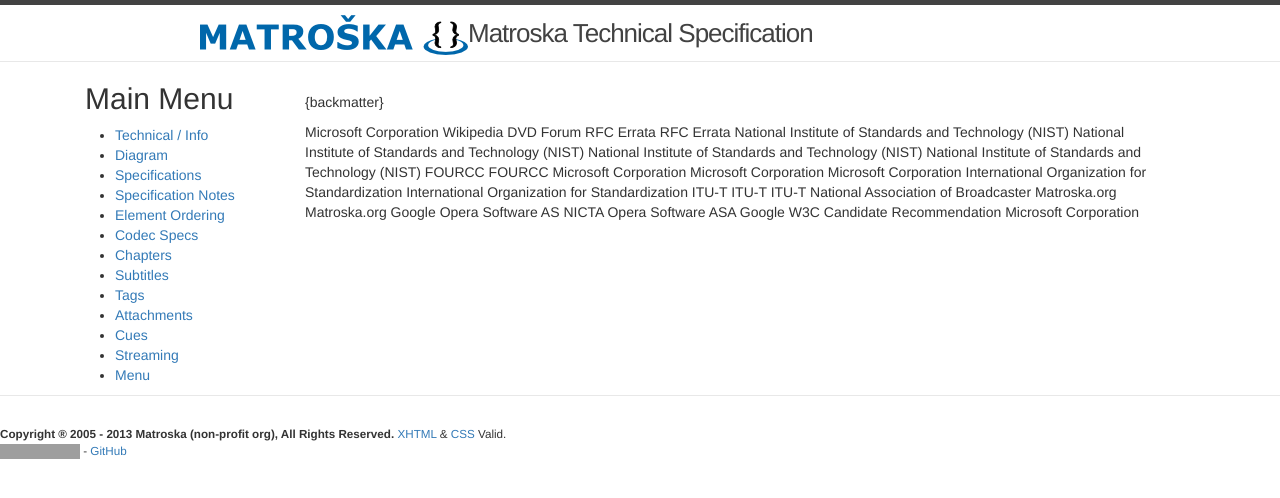
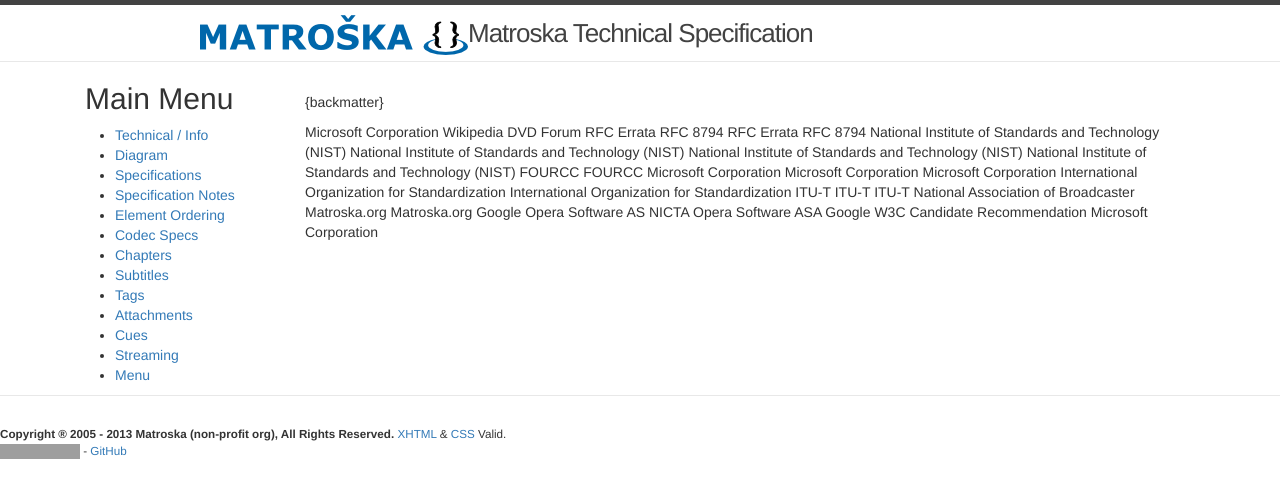
Before and after one commit to ietf-wg-cellar/matroska-specification, a Jekyll site: the page built from rfc_backmatter_matroska.md, in a window 1280 px wide. Shown: the top 498 px of the page. Built offline with Jekyll 4.4.1, drawn with Linux system fonts in a browser that asks for light colours; our own code applies the rules of GitHub Pages for plain Markdown files; grey boxes are pictures that could not be loaded.

Commit message:
[formatting] use <refcontent> for the EBML Errata references

```diff
--- a/rfc_backmatter_matroska.md
+++ b/rfc_backmatter_matroska.md
@@ -51,7 +51,7 @@
       <organization>RFC Errata</organization>
     </author>
   </front>
-  <seriesInfo name="RFC" value="8794"/>
+  <refcontent>RFC 8794</refcontent>
 </reference>
 
 <reference anchor="Err7191" target="https://www.rfc-editor.org/errata/eid7191">
@@ -61,7 +61,7 @@
       <organization>RFC Errata</organization>
     </author>
   </front>
-  <seriesInfo name="RFC" value="8794"/>
+  <refcontent>RFC 8794</refcontent>
 </reference>
 
 <reference anchor="FIPS46-3" target="https://csrc.nist.gov/publications/detail/fips/46/3/archive/1999-10-25">
```
